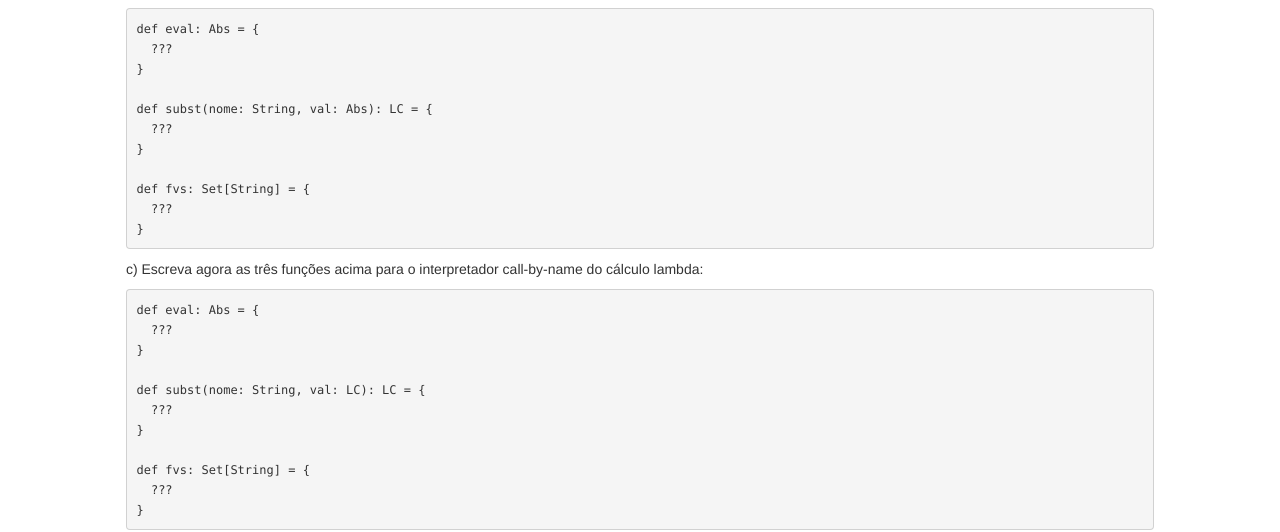
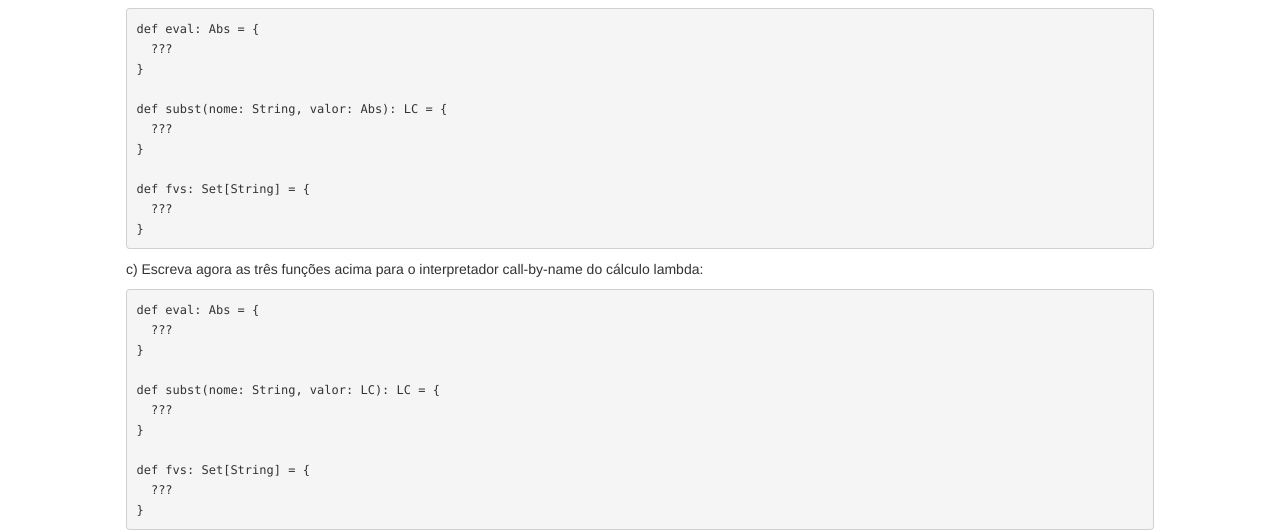
Before and after one commit to fabiomascarenhas/fabiomascarenhas.github.com, a Jekyll site: the page built from lp/lista2.md, in a window 1280 px wide and 900 px high, scrolled down 1894 px. Shown: the part 238-770 px from the top of the window. Built offline with Jekyll 4.4.1, drawn with Linux system fonts in a browser that asks for light colours.

Commit message:
correção do nome do parâmetro na questão 4 da lista 2 de lp

```diff
--- a/lp/lista2.md
+++ b/lp/lista2.md
@@ -123,7 +123,7 @@ livres para o cálculo lambda call-by-value:
       ???
 	}
 
-	def subst(nome: String, val: Abs): LC = {
+	def subst(nome: String, valor: Abs): LC = {
       ???
 	}
 
@@ -137,7 +137,7 @@ c) Escreva agora as três funções acima para o interpretador call-by-name do c
       ???
 	}
 
-	def subst(nome: String, val: LC): LC = {
+	def subst(nome: String, valor: LC): LC = {
       ???
 	}
 
```
